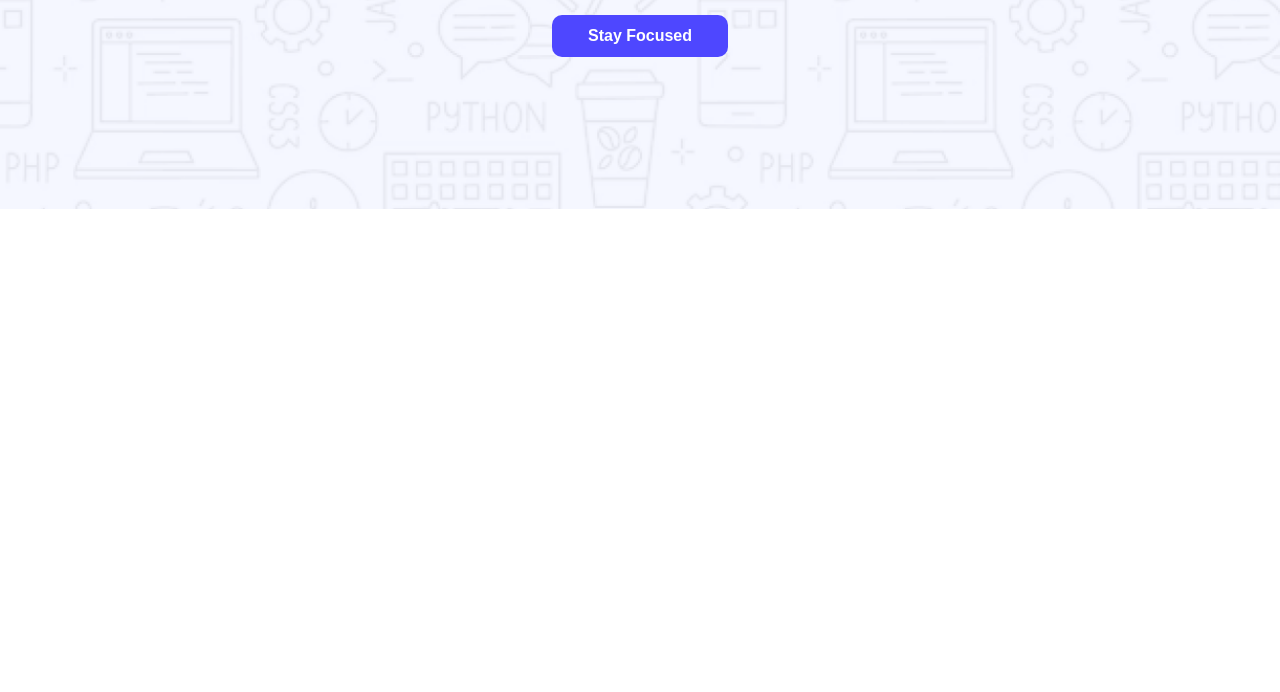
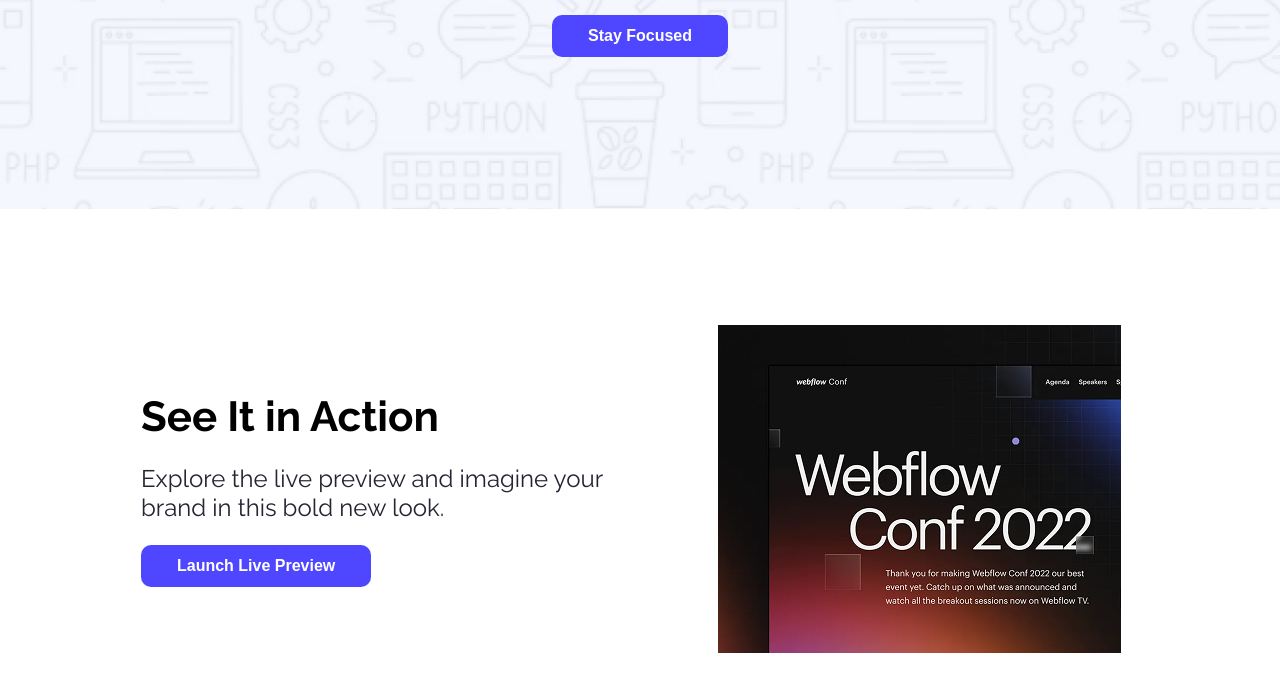
Before and after one commit to eaheabinayub/assignment_1, a plain HTML site: page index.html in a window 1280 px wide. Shown: the part 474-1166 px from the top of the page. Before the commit the page ends 800 px from the top, so only its background shows below. Drawn offline with Linux system fonts and the light colour scheme.

Commit message:
action part added

```diff
--- a/css/style.css
+++ b/css/style.css
@@ -25,6 +25,10 @@
     color: #FFFFFF;
     border-radius: 10px;
     border: none;
+}
+h3{
+    font-size: 42px;
+    font-weight: bold;
 }
 
 /* nav styles */
@@ -54,6 +58,21 @@ nav{
     font-weight: bold;
     margin-bottom: 37px;
 }
+.action{
+    display: flex;
+    justify-content: space-between;
+    align-items: center;
+    margin: 116px 159px 116px 141px;
+}
+.action-content{
+    max-width: 517px;
+}
+.action-description{
+    font-size: 24px;
+    font-weight: 400;
+    color: #252432;
+    margin: 23px 0px;
+}
 /* body{
     max-width: 1140px;
 } */
--- a/index.html
+++ b/index.html
@@ -30,7 +30,14 @@
         </div>
     </header>
     <main>
-
+        <div class="action">
+            <div class="action-content">
+                <h3 class="action-title">See It in Action</h3>
+                <p class="action-description">Explore the live preview and imagine your brand in this bold new look.</p>
+                <a href="#"><button class="btn-primary">Launch Live Preview</button></a>
+            </div>
+            <img src="/images/wc-mini.png" alt="">
+        </div>
     </main>
     <footer>
 
```
